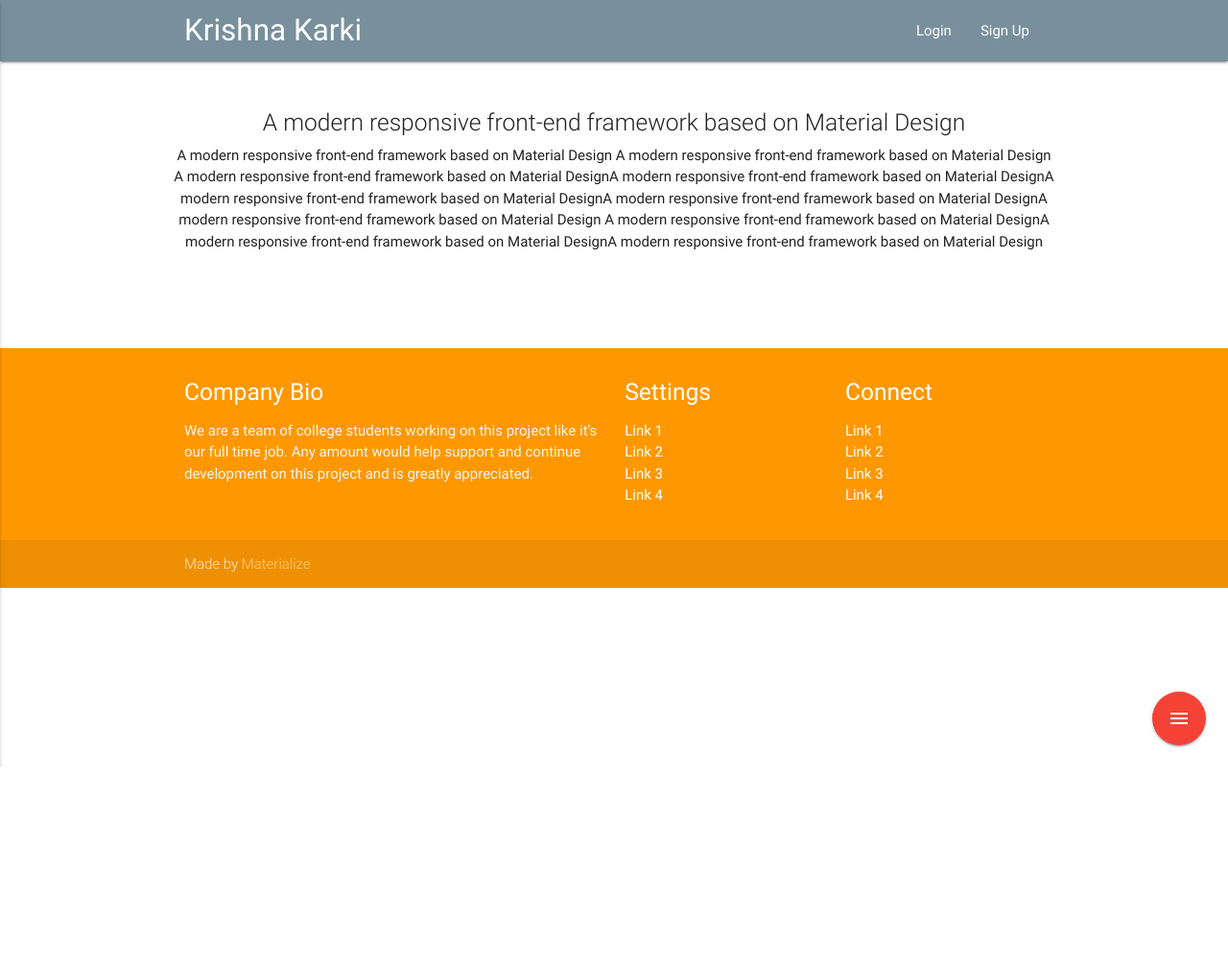
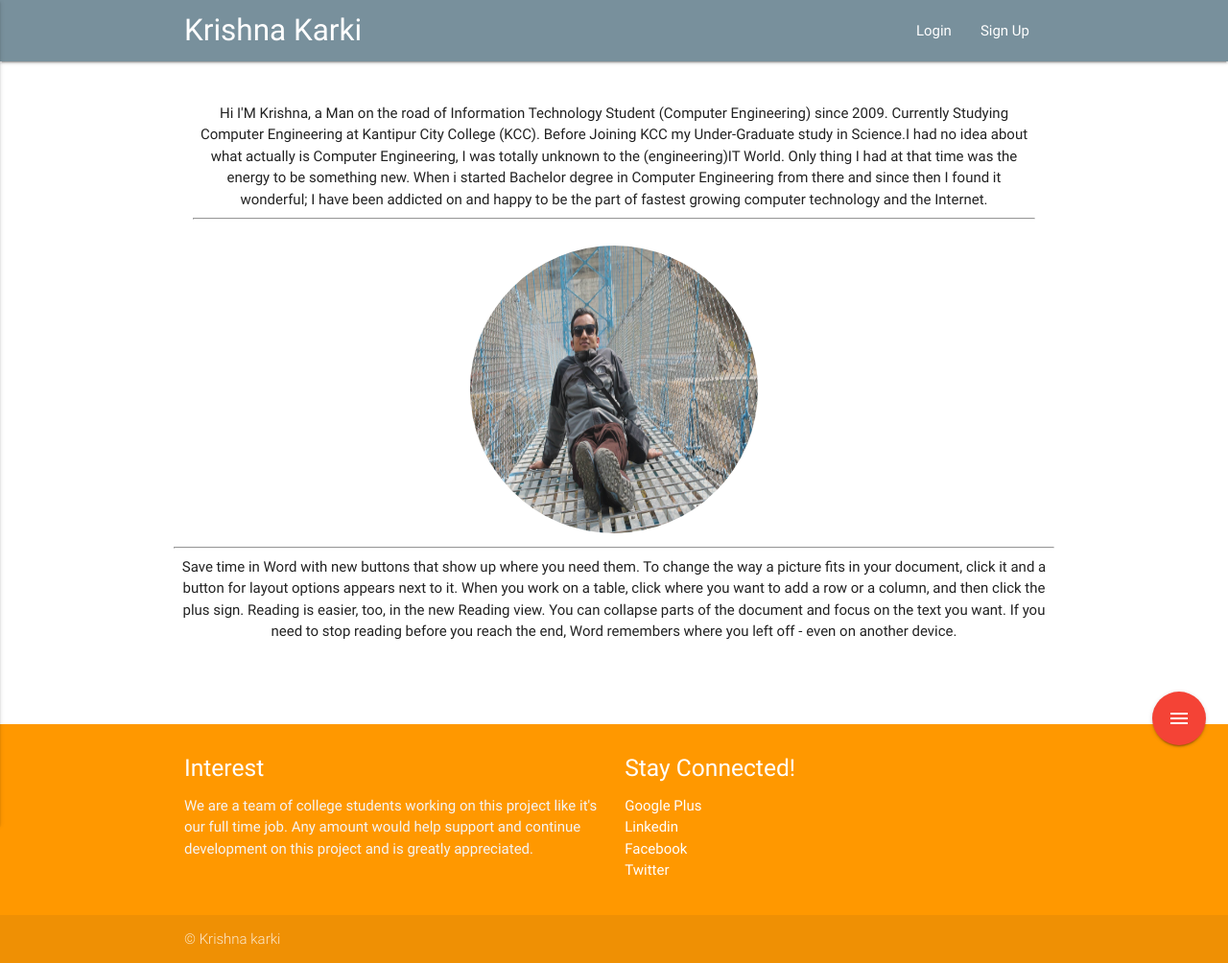
Before and after one commit to krishnakarki195/Python-Django-Blog, a Django app: page / in a window 1280 px wide. Shown: the whole page at 96% size. Before the commit the page ends 800 px from the top, so only its background shows below. Run offline with Django 3.2, Linux system fonts and the light colour scheme; data that the repository does not hold is empty; some libraries are stand-ins or nearby versions.

Commit message:
SOme changes

```diff
--- a/kk/blog/static/blog/css/style.css
+++ b/kk/blog/static/blog/css/style.css
@@ -12,3 +12,24 @@
 .icon-block .material-icons {
 	font-size: inherit;
 }
+
+#my_profile{
+	padding: auto;
+	margin: auto;
+}
+
+#profile_head{
+	padding: 20px;
+}
+#profile_image{
+	padding: auto;
+	margin: auto;
+}
+#pp{
+	width: 300px;
+	height: 300px;
+	border-top-left-radius: 50% 50%;
+	border-top-right-radius: 50% 50%;
+	border-bottom-right-radius: 50% 50%;
+	border-bottom-left-radius: 50% 50%;
+}
--- a/kk/blog/templates/blog/base.html
+++ b/kk/blog/templates/blog/base.html
@@ -38,8 +38,21 @@
   <div class="container">
       <br>
       <div class="row center">
-        <h5 class="header col s12 light">A modern responsive front-end framework based on Material Design</h5>
-        <p>A modern responsive front-end framework based on Material Design A modern responsive front-end framework based on Material Design A modern responsive front-end framework based on Material DesignA modern responsive front-end framework based on Material DesignA modern responsive front-end framework based on Material DesignA modern responsive front-end framework based on Material DesignA modern responsive front-end framework based on Material Design A modern responsive front-end framework based on Material DesignA modern responsive front-end framework based on Material DesignA modern responsive front-end framework based on Material Design</p>
+        <div id="my_profile">
+          <div id="profile_head">
+            Hi I'M Krishna, a Man on the road of Information Technology Student (Computer Engineering) since 2009. Currently Studying Computer Engineering at Kantipur City College (KCC). Before Joining KCC my Under-Graduate study in Science.I had no idea about what actually is Computer Engineering, I was totally unknown to the (engineering)IT World. Only thing I had at that time was the energy to be something new. When i started Bachelor degree in Computer Engineering from there and since then I found it wonderful; I have been addicted on and happy to be the part of fastest growing computer technology and the Internet.
+          <hr />
+          </div>
+          <div id="profile_image">
+            <img id="pp" src="{% static 'blog/images/krishna.jpg' %}" />
+          </div>
+          <hr />
+          <div id="profile_description">
+          Save time in Word with new buttons that show up where you need them. To change the way a picture fits in your document, click it and a button for layout options appears next to it. When you work on a table, click where you want to add a row or a column, and then click the plus sign.
+Reading is easier, too, in the new Reading view. You can collapse parts of the document and focus on the text you want. If you need to stop reading before you reach the end, Word remembers where you left off - even on another device.
+
+          </div>
+        </div>
       </div>
       <br><br>
   </div>
@@ -57,9 +70,9 @@
           <a href="{% url 'blog:blog-add' %}" class="btn-floating red"><i class="material-icons">add</i></a>
           {% endif %}
         </li>
-        <li><a class="btn-floating yellow darken-1"><i class="material-icons">format_quote</i></a></li>
+        <!-- <li><a class="btn-floating yellow darken-1"><i class="material-icons">format_quote</i></a></li>
         <li><a class="btn-floating green"><i class="material-icons">publish</i></a></li>
-        <li><a class="btn-floating blue"><i class="material-icons">attach_file</i></a></li>
+        <li><a class="btn-floating blue"><i class="material-icons">attach_file</i></a></li> -->
       </ul>
     </div>
   <!-- operation button ends here -->
@@ -69,7 +82,9 @@
   <!-- colomn divided contents block ends here  -->
 
   <!-- footer section starts here -->
+  {% block footer %}
     {% include 'blog/footer.html' %}
+  {% endblock footer %}
   <!-- footer section ends here -->
 
 
--- a/kk/blog/templates/blog/blog_form.html
+++ b/kk/blog/templates/blog/blog_form.html
@@ -18,3 +18,6 @@
 	</div>
 </div>
 {% endblock blog_list %}
+
+{% block footer %}
+{% endblock footer %}
--- a/kk/blog/templates/blog/blog_list.html
+++ b/kk/blog/templates/blog/blog_list.html
@@ -3,3 +3,6 @@
 {% block blog_list %}
 	{% include 'blog/pages.html' %}
 {% endblock blog_list %}
+
+{% block footer %}
+{% endblock footer %}
--- a/kk/blog/templates/blog/detail.html
+++ b/kk/blog/templates/blog/detail.html
@@ -17,3 +17,6 @@
     </div>
   </div>
 {% endblock blog_list %}
+
+{% block footer %}
+{% endblock footer %}
--- a/kk/blog/templates/blog/footer.html
+++ b/kk/blog/templates/blog/footer.html
@@ -3,27 +3,17 @@
       <div class="row">
 
         <div class="col l6 s12">
-          <h5 class="white-text">Company Bio</h5>
+          <h5 class="white-text">Interest</h5>
           <p class="grey-text text-lighten-4">We are a team of college students working on this project like it's our full time job. Any amount would help support and continue development on this project and is greatly appreciated.</p>
         </div>
 
         <div class="col l3 s12">
-          <h5 class="white-text">Settings</h5>
+          <h5 class="white-text">Stay Connected!</h5>
           <ul>
-            <li><a class="white-text" href="#!">Link 1</a></li>
-            <li><a class="white-text" href="#!">Link 2</a></li>
-            <li><a class="white-text" href="#!">Link 3</a></li>
-            <li><a class="white-text" href="#!">Link 4</a></li>
-          </ul>
-        </div>
-
-        <div class="col l3 s12">
-          <h5 class="white-text">Connect</h5>
-          <ul>
-            <li><a class="white-text" href="#!">Link 1</a></li>
-            <li><a class="white-text" href="#!">Link 2</a></li>
-            <li><a class="white-text" href="#!">Link 3</a></li>
-            <li><a class="white-text" href="#!">Link 4</a></li>
+            <li><a class="white-text" href="#!">Google Plus</a></li>
+            <li><a class="white-text" href="#!">Linkedin</a></li>
+            <li><a class="white-text" href="#!">Facebook</a></li>
+            <li><a class="white-text" href="#!">Twitter</a></li>
           </ul>
         </div>
 
@@ -33,7 +23,7 @@
 
     <div class="footer-copyright">
       <div class="container">
-      Made by <a class="orange-text text-lighten-3" href="http://materializecss.com">Materialize</a>
+      &copy Krishna karki <a class="orange-text text-lighten-3" href="#"></a>
       </div>
     </div>
 
--- a/kk/blog/templates/blog/login_form.html
+++ b/kk/blog/templates/blog/login_form.html
@@ -24,3 +24,6 @@
 </div>
 
 {% endblock blog_list %}
+
+{% block footer %}
+{% endblock footer %}
--- a/kk/blog/templates/blog/pages.html
+++ b/kk/blog/templates/blog/pages.html
@@ -67,8 +67,6 @@
         {% endif %}
 
     {% else %}
-        <div class="row center">
-            <h1>Empty blog list !</h1>
-        </div>
+        {% include 'blog/empty_blog_list.html' %}
     {% endif %}
 </div>
--- a/kk/blog/templates/blog/signup_form.html
+++ b/kk/blog/templates/blog/signup_form.html
@@ -24,3 +24,6 @@
 </div>
 
 {% endblock blog_list %}
+
+{% block footer %}
+{% endblock footer %}
--- a/kk/kk/settings.py
+++ b/kk/kk/settings.py
@@ -82,7 +82,7 @@ DATABASES = {
         'ENGINE': 'django.db.backends.mysql',
         'NAME' : 'blog',
         'USER' : 'root',
-        'PASSWORD' : 'root',
+        'PASSWORD' : '',
         'HOST' : 'localhost',
         'PORT' : '3306'
     }
```
Also changed, not shown: kk/blog/templates/blog/empty_blog_list.html (added, +8 -0 lines), kk/blog/static/blog/images/empty_blog.png (added), kk/blog/static/blog/images/krishna.jpg (added).
